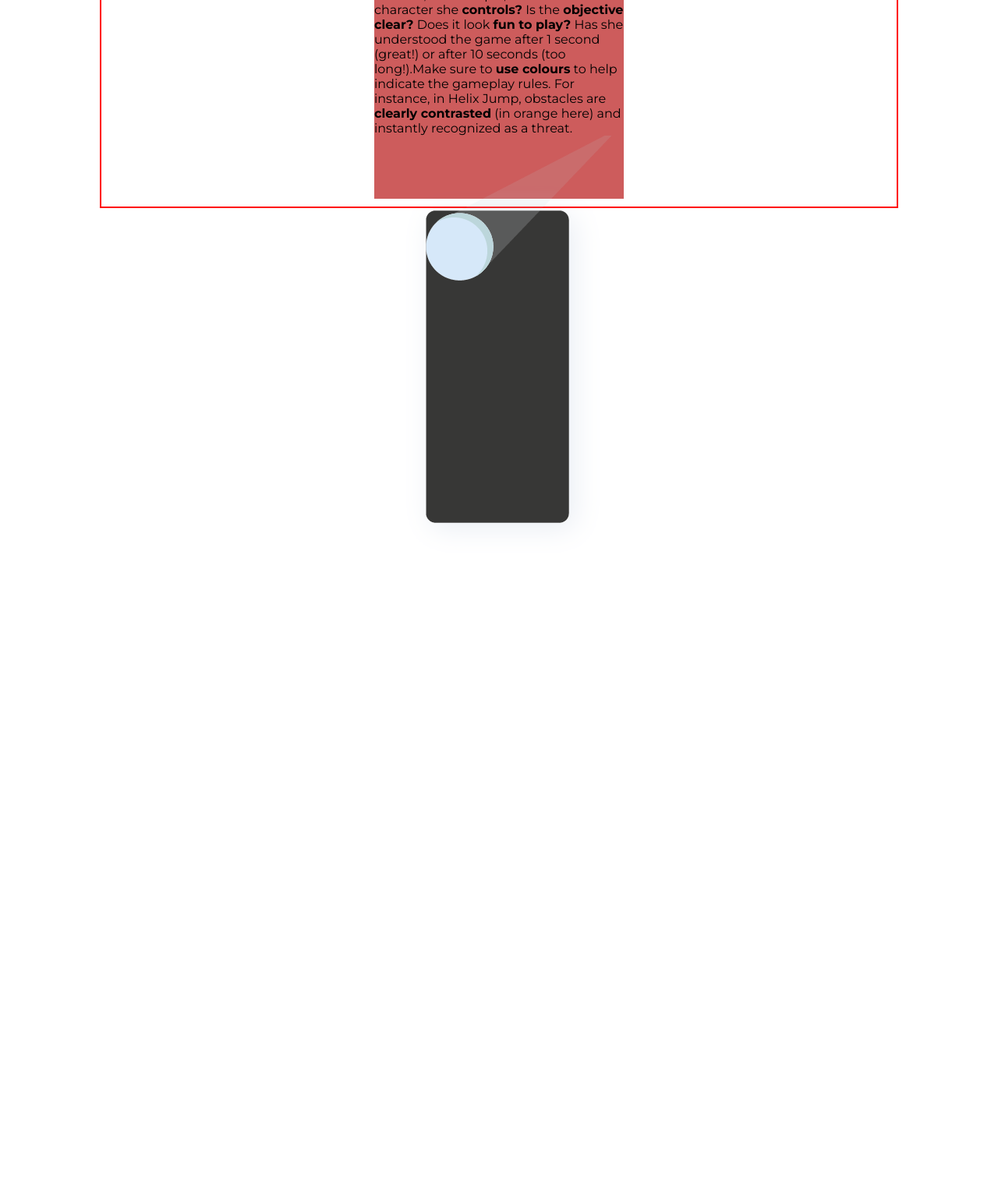
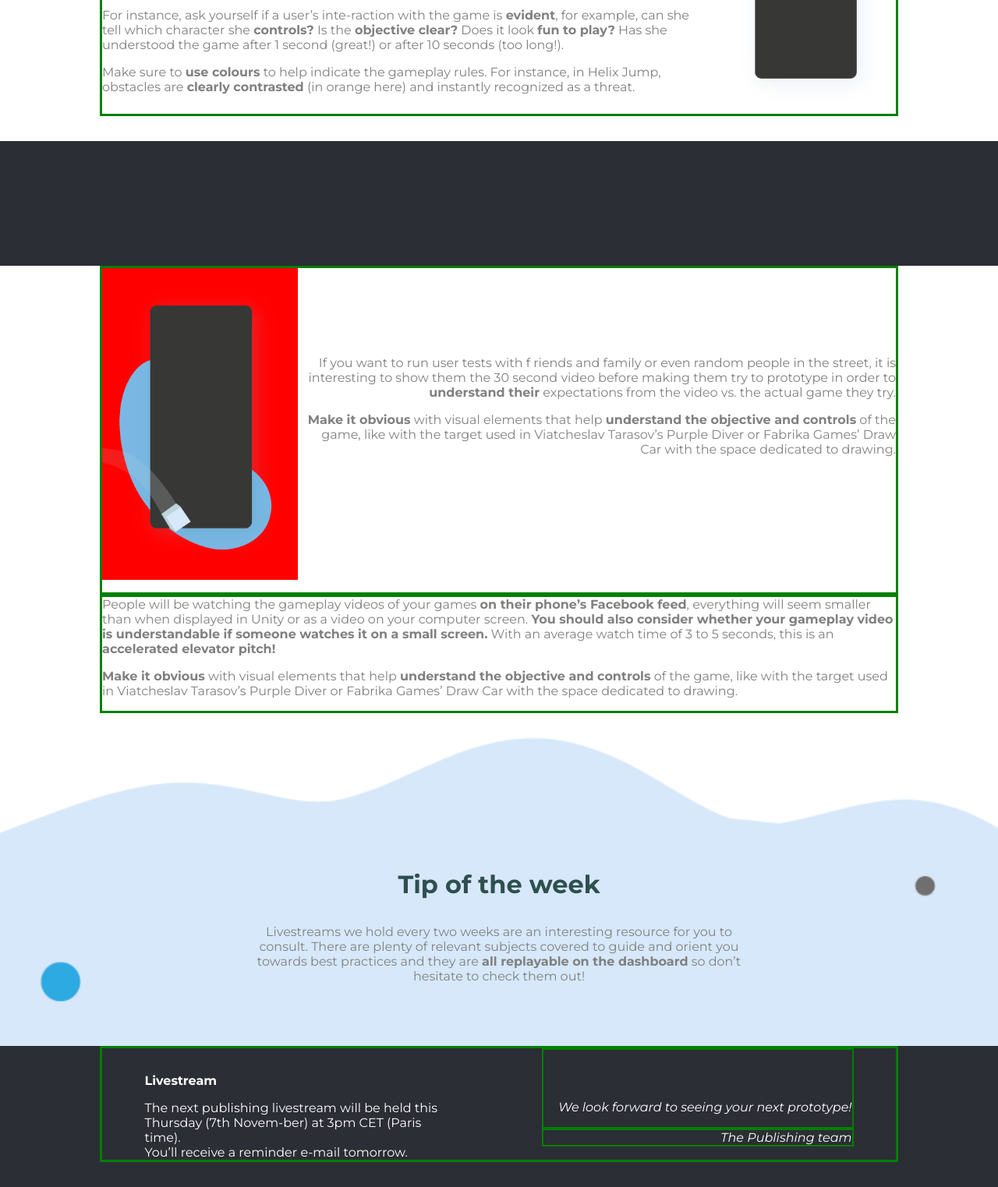
Before and after one commit to santarinareyes/responsivhemsida1, a plain HTML site: page index.html in a window 1280 px wide. Shown: the part 1258-2781 px from the top of the page at 78% size. Before the commit the page ends 1992 px from the top, so only its background shows below. Drawn offline with Linux system fonts and the light colour scheme.

Commit message:
html, css done - pre-responsiveness

```diff
--- a/index.html
+++ b/index.html
@@ -4,7 +4,7 @@
     <meta charset="UTF-8">
     <meta name="viewport" content="width=device-width, initial-scale=1.0">
     <title>Youtubability</title>
-    <link href="https://fonts.googleapis.com/css2?family=Montserrat:wght@400;600;700&display=swap" rel="stylesheet">
+    <link href="https://fonts.googleapis.com/css2?family=Montserrat:ital,wght@0,400;0,600;0,700;1,400&display=swap" rel="stylesheet">
     <link rel="stylesheet" href="style.css">
 </head>
 <body>
@@ -13,22 +13,77 @@
     </header>
 
     <!-- introduction -->
-    <section>
+    <article>
     <h1 class="hey-guys">Hey guys,</h1>
     <br/>
     <br/>
     <p class="p-start">This week we’ll be discussing the concept of <strong>"Youtubability"</strong> - another important game guideline.</p>
+    </article>
+
+    <!-- Start of Youtubability -->
+    <article class="articles1">
+
+    <div class="article1-text">
+        <h1 class="article1-h1">Youtubability</h1>
+        <p class="article1-p">A key driver of youtubability is <strong>the clarity of your gameplay</strong> to a potential player.</p>
+
+        <p class="article1-p">Gameplay clarity will help you achieve the full potential of your game by working on getting the <strong>lowest possible CPIs</strong> for your games.</p>
+
+        <p class="article1-p">Many elements can be used to make your game clearer:</p>
+
+        <p class="article1-p">For instance, ask yourself if a user’s inte-raction with the game is <strong>evident</strong>, for example, can she tell which character she <strong>controls?</strong> Is the <strong>objective clear?</strong> Does it look <strong>fun to play?</strong> Has she understood the game after 1 second (great!) or after 10 seconds (too long!).</p>
+
+        <p class="article1-p">Make sure to <strong>use colours</strong> to help indicate the gameplay rules. For instance, in Helix Jump, obstacles are <strong>clearly contrasted</strong> (in orange here) and instantly recognized as a threat.</p>
+</div>
+    <img class="article1-img" src="bilder/bilder/phone_no1-03.png" alt="just a phone">
+
+    </article>
+
+    <!-- just an empty box -->
+    <section class="empty-box">
     </section>
 
-    <!-- Start of Youtubability -->
-    <section class="youtubability">
-    <article id="article1" class="article">
-        <h1>Youtubability</h1>
-        <br/>
-        <p>A key driver of youtubability is <strong>the clarity of your gameplay</strong> to a potential player.Gameplay clarity will help you achieve the full potential of your game by working on getting the <strong>lowest possible CPIs</strong> for your games.Many elements can be used to make your game clearer :For instance, ask yourself if a user’s inte-raction with the game is <strong>evident</strong>, for example, can she tell which character she <strong>controls?</strong> Is the <strong>objective clear?</strong> Does it look <strong>fun to play?</strong> Has she understood the game after 1 second (great!) or after 10 seconds (too long!).Make sure to <strong>use colours</strong> to help indicate the gameplay rules. For instance, in Helix Jump, obstacles are <strong>clearly contrasted</strong> (in orange here) and instantly recognized as a threat.</p>
-        <img src="bilder/bilder/phone_no1-03.png" alt="mobil1">
-    </article>
+    <article class="articles2">
+        <img class="article2-img" src="bilder/bilder/phone_no2-03.png" alt="just a phone">
+        <div class="article2-text">
+            <p class="article2-p">If you want to run user tests with f riends and family or even random people in the street, it is interesting to show them the 30 second video before making them try to prototype in order to <strong>understand their</strong> expectations from the video vs. the actual game they try.</p>
+
+            <p class="article2-p"><strong>Make it obvious</strong> with visual elements that help <strong>understand the objective and controls</strong> of the game, like with the target used in Viatcheslav Tarasov’s Purple Diver or Fabrika Games’ Draw Car with the space dedicated to drawing.</p>
+
+    </div>
+        </article>
+        </section>
+
+        <article class="articles3">
+                <p class="article3-p">People will be watching the gameplay videos of your games <strong>on their phone’s Facebook feed</strong>, everything will seem smaller than when displayed in Unity or as a video on your computer screen. <strong>You should also consider whether your gameplay video is understandable if someone watches it on a small screen.</strong> With an average watch time of 3 to 5 seconds, this is an <strong>accelerated elevator pitch!</strong></p>
+
+                <p class="article3-p"><strong>Make it obvious</strong> with visual elements that help <strong>understand the objective and controls</strong> of the game, like with the target used in Viatcheslav Tarasov’s Purple Diver or Fabrika Games’ Draw Car with the space dedicated to drawing.</p>
+            </article>
+
+    <section class="section-totw">
+        <div class="totw-container">
+        <h1 class="totw-h1">Tip of the week</h1>
+        <p class="totw-p">Livestreams we hold every two weeks are an interesting resource for you to consult. There are plenty of relevant subjects covered to guide and orient you towards best practices and they are <strong>all replayable on the dashboard</strong> so don’t hesitate to check them out!</p>
+        </div>
     </section>
 
+    <!-- footer -->
+    <footer class="section-footer">
+    <article class="footer-container">
+    <div class="footer-item1">
+    <h1 class="footer-h1">Livestream</h1>
+
+    <p class="footer-p f1-1">The next publishing livestream will be held this Thursday (7th Novem-ber) at 3pm CET (Paris time).</p>
+
+    <p class="footer-p f1-2">You’ll receive a reminder e-mail tomorrow.</p>
+    </div>
+
+
+    <div class="footer-item2">
+    <p class="footer-p f2-1">We look forward to seeing your next prototype!</p>
+    <p class="footer-p f2-2">The Publishing team<p>
+    </div>
+    </article>
+    </footer>
 </body>
 </html>
--- a/style.css
+++ b/style.css
@@ -3,16 +3,20 @@
     margin: 0;
     padding: 0;
     font-family: 'Montserrat', sans-serif;
-    color: black;
+    color: grey;
     box-sizing: border-box;
     font-size: 16px;
 }
 
-section {
+h1, h2, h3 {
+    color: darkslategray;
+}
+
+/*article position */
+article {
     margin: auto;
     width: 80%;
     border: 3px solid green;
-    padding: 10px;
 }
 
 /* header */
@@ -34,12 +38,10 @@ header {
 
 
 /* introduction */
-
 .hey-guys {
     width: 80%;
     text-align: right;
     font-size: 3rem;
-
 }
 
 .p-start {
@@ -48,23 +50,113 @@ header {
 }
 
 /* Start of Youtubability */
-
-section.youtubability {
-	border: 2px solid red;
-	display: flex;
-	justify-content: center;
+.articles1 {
+    display: flex;
 }
 
-.article {
-	height: 30rem;
-	width: 20rem;
-
+.article1-text, .article2-text {
+    padding-top: 6rem;
 }
 
-#article1 {
-	background: indianred;
+.article1-img {
+    order: 10;
+    height: 50vh;
 }
 
-img {
-    float: right;
+.article1-h1 {
+    font-size: 1.4rem;
 }
+
+.article1-p {
+    padding-top: 1rem;
+}
+
+/* just an empty box */
+.empty-box {
+    background-color: #2b2e34;
+    height: 20vh;
+    margin-top: 2rem;
+}
+
+.articles2 {
+    display: flex;
+    padding-bottom: 1rem;
+}
+
+.article2-p {
+    padding-top: 1rem;
+    text-align: right;
+}
+
+.article2-img {
+    order: -1;
+    background-color: red;
+    height: 50vh;
+}
+
+
+
+.article3-p {
+    text-align: left;
+    padding-bottom: 1rem;
+}
+
+.section-totw {
+    padding-top: 25vh;
+    background: url(bilder/bilder/Q1_newsletter-02.png);
+    background-position: top;
+    background-repeat: no-repeat;
+    background-size: cover;
+    padding-bottom: 10vh;
+}
+
+.totw-container {
+    display: flex;
+    flex-direction: column;
+    text-align: center;
+    align-items: center;
+}
+
+.totw-h1 {
+    font-size: 2rem;
+    padding-bottom: 2rem;
+}
+
+.totw-p {
+    width: 50%
+}
+
+/* footer */
+.section-footer {
+    background-color: #2b2e34;
+    padding-bottom: 2rem;
+}
+
+.footer-container {
+    display: flex;
+    flex-direction: row;
+    justify-content: space-around;
+}
+
+.footer-h1 {
+    padding: 2rem 0 1rem 0;
+}
+
+.footer-item1, .footer-item2 {
+    width: 25rem;
+}
+
+
+.f2-1 {
+    padding: 4rem 0 1rem 0;
+}
+
+.f2-2, .f2-1 {
+    text-align: right;
+    font-style: italic;
+    border: 2px solid green;
+}
+
+.footer-h1, .footer-p {
+    color: white;
+}
```
